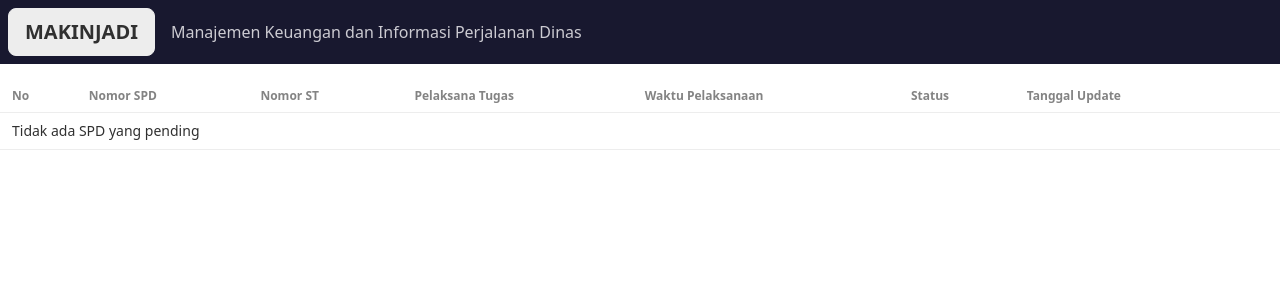
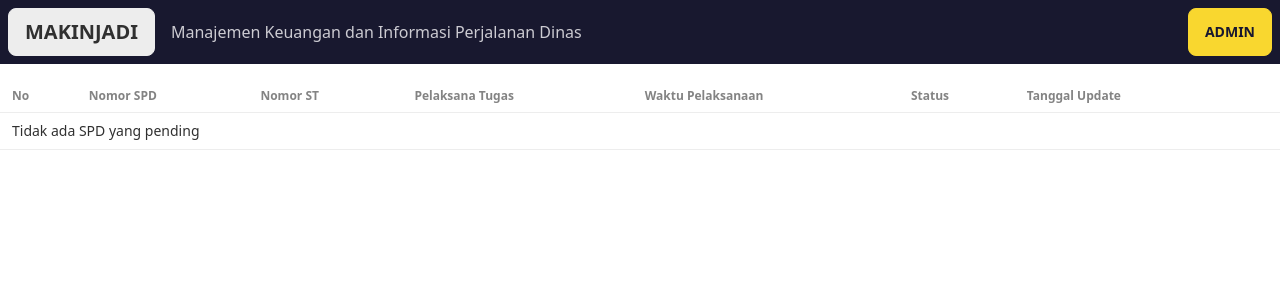
Before and after one commit to leonardys/MAKINJADI, a Django app: page / in a window 1280 px wide. Shown: the top 300 px of the page. Run offline with Django 4.2, Linux system fonts and the light colour scheme; data that the repository does not hold is empty; style sheets or scripts are compiled from the project's sources.

Commit message:
Add link to admin site

```diff
--- a/public_dashboard/templates/dashboard/base.html
+++ b/public_dashboard/templates/dashboard/base.html
@@ -11,9 +11,12 @@
 
 <body class="space-y-4">
     <header class="navbar bg-neutral text-neutral-content">
-        <nav class="container flex items-center mx-auto gap-4">
-            <h1 class="btn no-animation text-xl"><a href="{% url 'index' %}">MAKINJADI</a></h1>
-            <span>Manajemen Keuangan dan Informasi Perjalanan Dinas</span>
+        <nav class="container flex items-center mx-auto justify-between">
+            <div class="flex items-center gap-4">
+                <h1 class="btn no-animation text-xl"><a href="{% url 'index' %}">MAKINJADI</a></h1>
+                <span>Manajemen Keuangan dan Informasi Perjalanan Dinas</span>
+            </div>
+            <a href="{% url 'admin:index' %}" class="btn btn-primary">Admin</a>
         </nav>
     </header>
 
```
